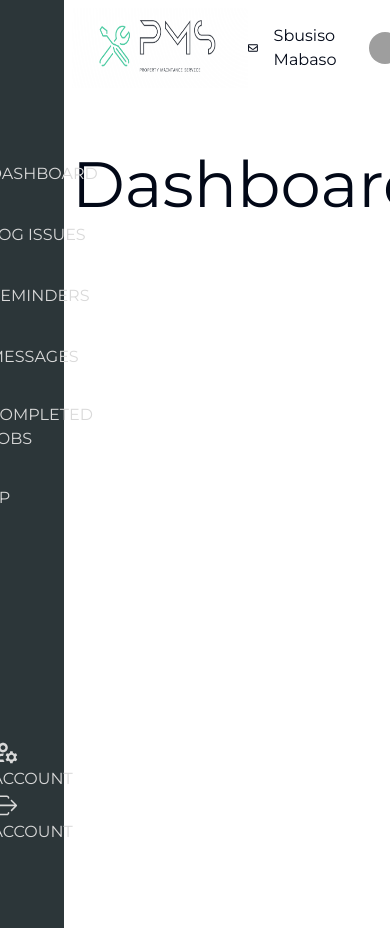
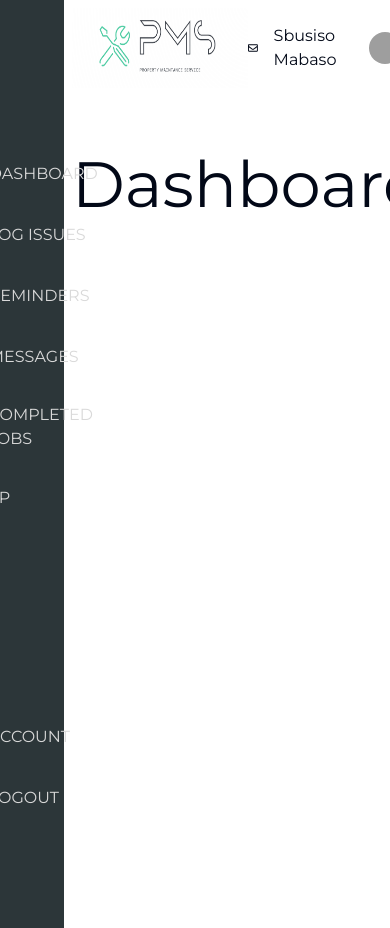
Before and after one commit to The-Winning-Team-Tshimologo/vite-react-pms, a React app: page / in a window 390 px wide. Shown: the top 928 px of the page. Built offline with nearby package versions, Linux system fonts and the light colour scheme; grey boxes are pictures that could not be loaded; the HTML template or start-up script is replaced by a standard one.

Commit message:
fully fixed sidebar links to be fixed and responsive on sidebar collapse

```diff
--- a/src/App.jsx
+++ b/src/App.jsx
@@ -25,6 +25,7 @@ import Signin from "./pages/signin/SignIn";
 import MessagingPage from "./pages/messagingPage/MessagingPage";
 import Invoice from "./components/invoice/Invoice";
 import Profile from "./pages/profile/Profile";
+import ADDashboard from "./pages/adminDashboard/adminDashboard";
 
 
 function App({ children }) {
@@ -173,6 +174,14 @@ function App({ children }) {
             </ProtectedRoute>
           ),
         },
+        {
+          path: "/add-dashboard",
+          element: (
+            <ProtectedRoute>
+              <ADDashboard/>
+            </ProtectedRoute>
+          ),
+        },
       ],
     },
   ]);
--- a/src/components/sidebar/Sidebar.css
+++ b/src/components/sidebar/Sidebar.css
@@ -59,14 +59,29 @@
 }
 
 .bottom-links {
-
+  display: flex;
+  flex-direction: column;
+  gap: 2rem;
+  /* justify-content: space-between; */
+  width: 15rem;
+  text-decoration: none;
+  gap: 2rem;
   position: fixed;
-  bottom: 0;
+  bottom: 2rem;
 }
 
 
 
 .sidebar__links h3 {
+  display: flex;
+  flex-direction: row;
+  gap: 1rem;
+  color: var(--color-backdrop);
+  text-decoration: none;
+  align-items: center;
+}
+
+.bottom-links h3 {
   display: flex;
   flex-direction: row;
   gap: 1rem;
@@ -114,6 +129,7 @@
   width: 5rem;
 }
 
+
 /* .collapsed .container {
   flex-direction: row;
 } */
@@ -127,7 +143,19 @@
   /* margin-top: 0; */
 }
 
+.collapsed .bottom-links {
+  width: 5rem;
+  /* margin-top: 0; */
+}
+
 .collapsed .sidebar__links h3 {
+  justify-content: center;
+  align-items: center;
+  text-align: center;
+  width: 1.8rem;
+}
+
+.collapsed .bottom-links h3 {
   justify-content: center;
   align-items: center;
   text-align: center;
--- a/src/components/sidebar/Sidebar.jsx
+++ b/src/components/sidebar/Sidebar.jsx
@@ -112,7 +112,7 @@ const Sidebar = () => {
             <h3>
               <IoIosLogOut />
               <span className={sidebarCollapsed ? "icon-only" : ""}>
-                ACCOUNT
+                LOGOUT
               </span>
             </h3>
           </NavLink>
```
